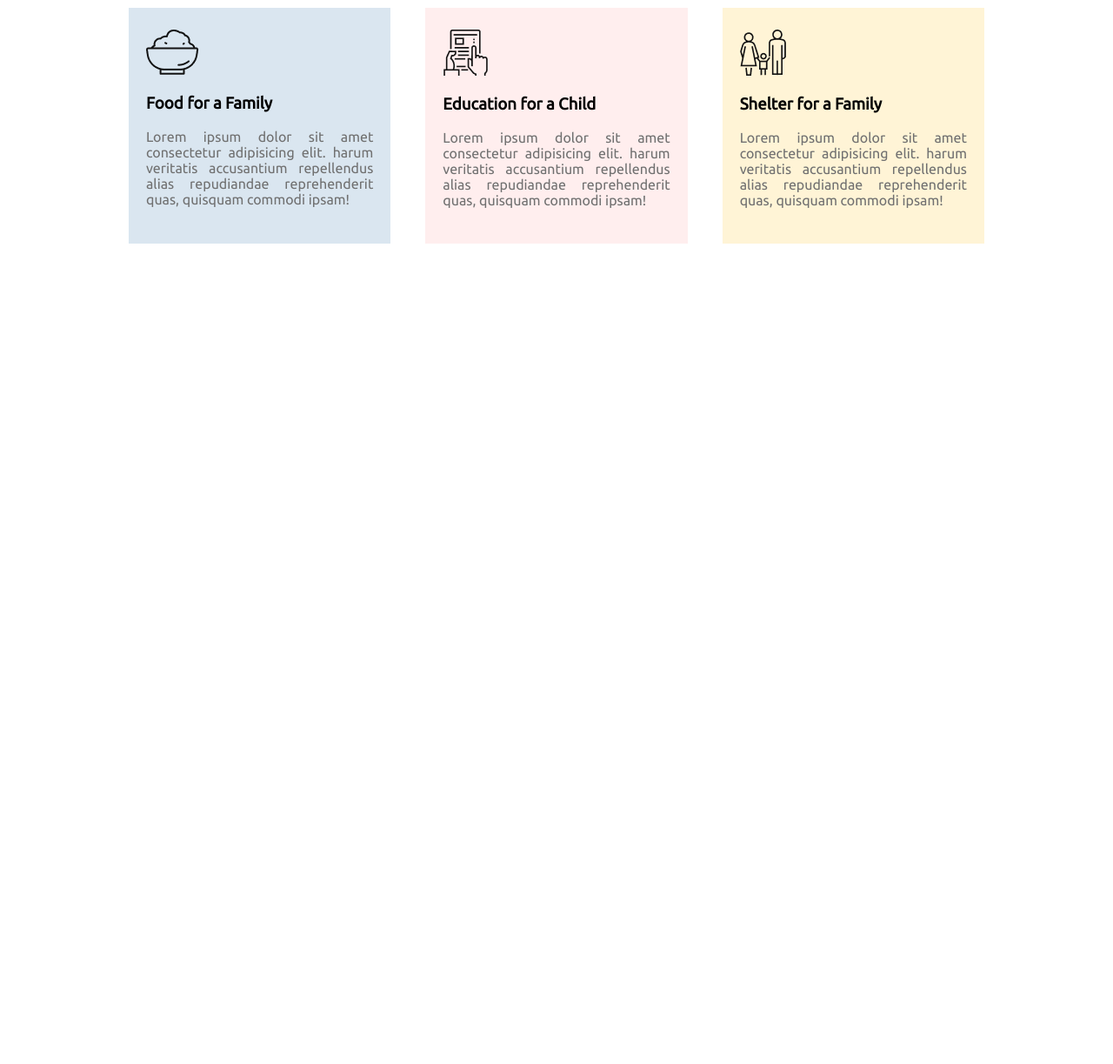
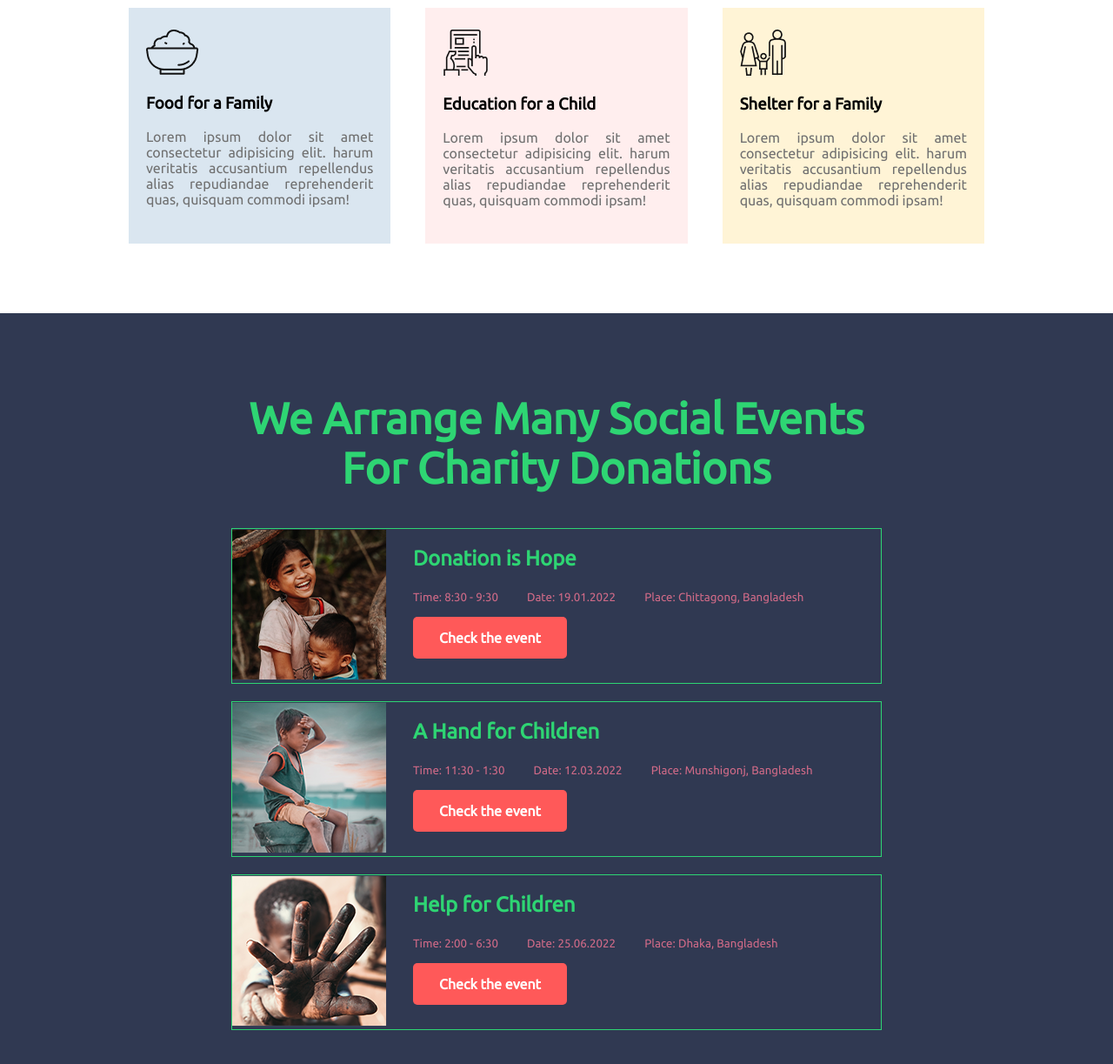
Before and after one commit to mohtadahmed/indifinate-foundation, a plain HTML site: page index.html in a window 1280 px wide. Shown: the part 1710-2933 px from the top of the page at 87% size. Before the commit the page ends 2010 px from the top, so only its background shows below. Drawn offline with Linux system fonts and the light colour scheme.

Commit message:
social event added

```diff
--- a/index.html
+++ b/index.html
@@ -99,5 +99,65 @@
       </div>
     </section>
     <!-- Our Donation Part -->
+
+    <!-- Our Social Events -->
+    <section class="social-event-container">
+      <div class="social-event">
+        <h1 class="title">
+          We Arrange Many Social Events For Charity Donations
+        </h1>
+        <div>
+          <div class="social-event-catagory">
+            <div>
+              <img src="/img/children-1.webp" alt="" />
+            </div>
+            <div class="social-event-card">
+              <h2>Donation is Hope</h2>
+              <div class="event-details">
+                <small>
+                  <span>Time: 8:30 - 9:30</span>
+                  <span>Date: 19.01.2022</span>
+                  <span>Place: Chittagong, Bangladesh</span>
+                </small>
+              </div>
+              <a href="#" class="link-button">Check the event</a>
+            </div>
+          </div>
+          <div class="social-event-catagory">
+            <div>
+              <img src="/img/children-2.webp" alt="" />
+            </div>
+            <div class="social-event-card">
+              <h2>A Hand for Children</h2>
+              <div class="event-details">
+                <small>
+                  <span>Time: 11:30 - 1:30</span>
+                  <span>Date: 12.03.2022</span>
+                  <span>Place: Munshigonj, Bangladesh</span>
+                </small>
+              </div>
+              <a href="#" class="link-button">Check the event</a>
+            </div>
+          </div>
+          <div class="social-event-catagory">
+            <div>
+              <img src="/img/children-3.webp" alt="" />
+            </div>
+            <div class="social-event-card">
+              <h2>Help for Children</h2>
+              <div class="event-details">
+                <small>
+                  <span>Time: 2:00 - 6:30</span>
+                  <span>Date: 25.06.2022</span>
+                  <span>Place: Dhaka, Bangladesh</span>
+                </small>
+              </div>
+              <a href="#" class="link-button">Check the event</a>
+            </div>
+          </div>
+        </div>
+      </div>
+    </section>
+    <!-- Our Social Events -->
   </body>
 </html>
--- a/style.css
+++ b/style.css
@@ -96,6 +96,7 @@ body {
 
 .donation-catagory {
     display: flex;
+    margin-bottom: 60px;
 }
 
 .donation-card {
@@ -115,7 +116,6 @@ body {
 }
 
 #color-pink {
-    /* background-color: #ff595923; */
     background-color: #FFEEEE;
 
 }
@@ -125,3 +125,40 @@ body {
 }
 
 /* Donation Plan CSS */
+
+
+/* Social Events CSS */
+.social-event-container {
+
+    background-color: #303952;
+}
+
+.social-event-catagory {
+    display: flex;
+    margin: 20px 10px;
+    border: 1px solid #2ed573;
+}
+
+.social-event {
+    width: 60%;
+    padding: 50px 10px;
+    margin: auto;
+    text-align: center;
+    color: #2ed573;
+}
+
+.social-event-card {
+    text-align: left;
+    margin-left: 30px;
+}
+
+.event-details {
+    margin-bottom: 30px;
+}
+
+.event-details span {
+    margin-right: 30px;
+    color: #cf6a87;
+}
+
+/* Social Events CSS */
```
Also changed, not shown: img/children-1.webp (added), img/children-2.webp (added), img/children-3.webp (added).
